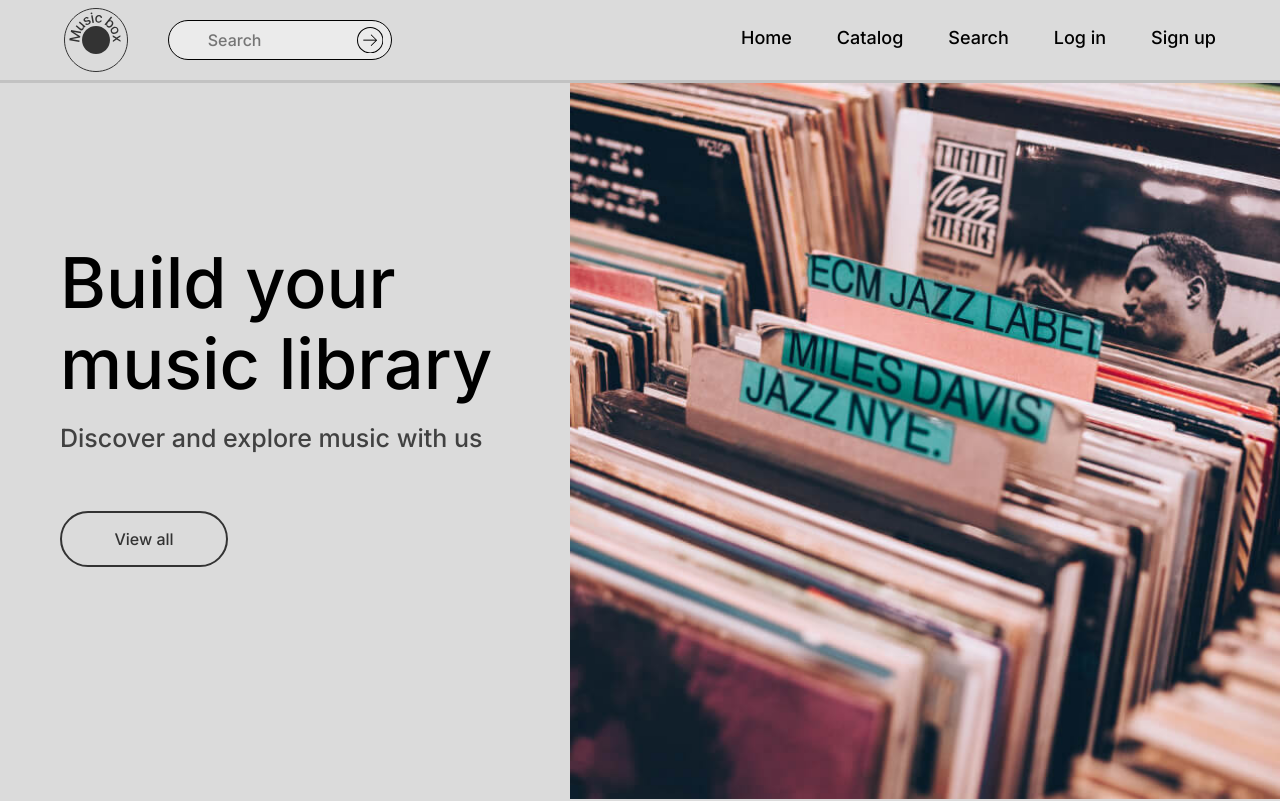
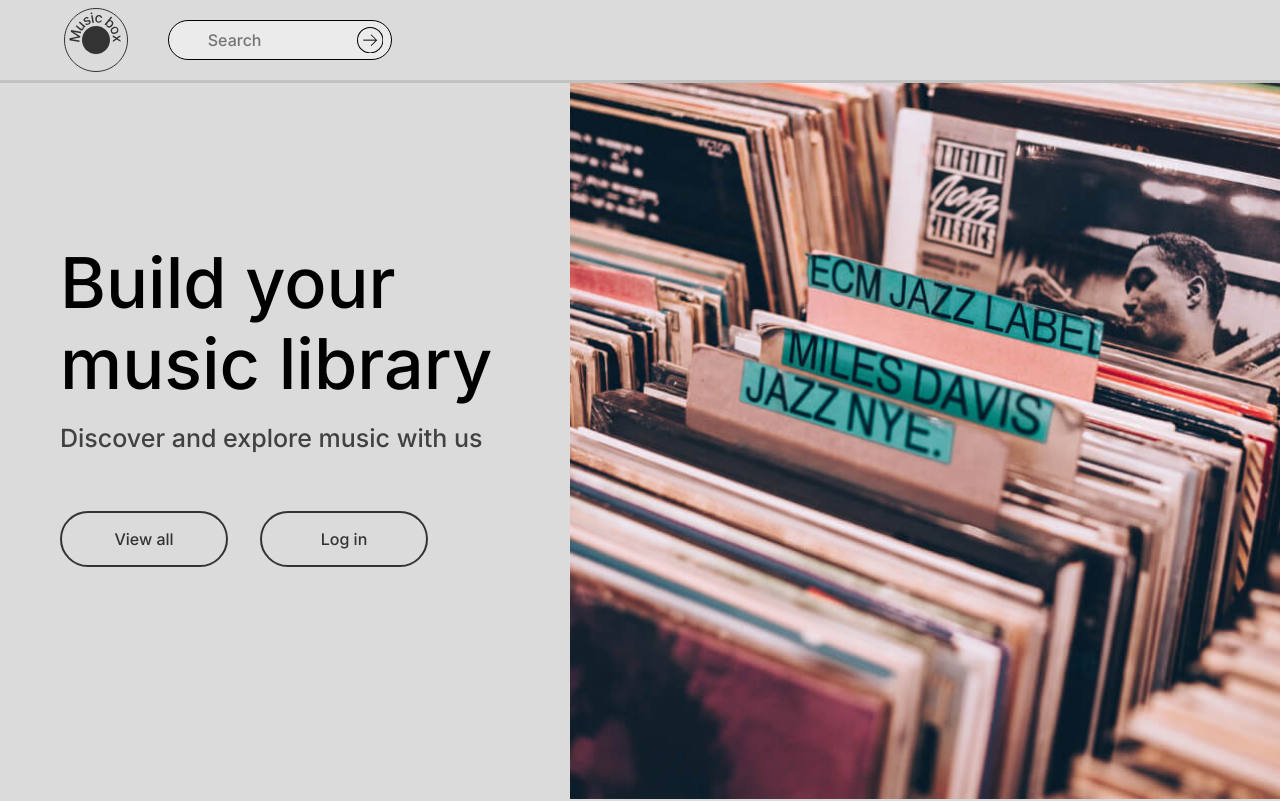
Before and after one commit to eprikhodko/music-box, a React (Create React App) app: page / in a window 1280 px wide. Shown: the top 801 px of the page. Built offline with nearby package versions, Linux system fonts and the light colour scheme; no server answers; some icons are missing.

Commit message:
Create useAuth hook that track user auth state in firebase

```diff
--- a/src/App.js
+++ b/src/App.js
@@ -1,8 +1,7 @@
 import { useState, useEffect } from "react"
 import { Switch, Route } from "react-router-dom"
 
-import { getAuth, onAuthStateChanged } from "firebase/auth"
-import firebaseApp from "./lib/firebase"
+import useAuth from "./hooks/useAuth"
 
 import * as ROUTES from "./constants/routes"
 
@@ -24,22 +23,7 @@
 import UserContext from "./context/user"
 
 function App() {
-  const currentUser = false
-
-  const auth = getAuth(firebaseApp)
-
-  onAuthStateChanged(auth, (user) => {
-    if (user) {
-      // User is signed in, see docs for a list of available properties
-      // https://firebase.google.com/docs/reference/js/firebase.User
-      const { uid } = user
-      // ...
-      console.log(uid)
-    } else {
-      // User is signed out
-      // ...
-    }
-  })
+  const currentUser = useAuth()
 
   const [albumsData, setAlbumsData] = useState([])
   const [isAlbumsDataLoading, setIsAlbumsDataLoading] = useState(true)
--- a/src/components/Header/index.js
+++ b/src/components/Header/index.js
@@ -1,10 +1,12 @@
 import PropTypes from "prop-types"
 import styled from "styled-components"
 
+import { useContext } from "react"
 import { Content } from "../shared/Containers"
 import Logo from "./Logo"
 import SearchBox from "../shared/SearchBox"
 import Nav from "./Nav"
+import UserContext from "../../context/user"
 
 const StyledHeader = styled.header`
   width: 100%;
@@ -26,6 +28,8 @@
 `
 
 function Header({ noSearchBox }) {
+  const currentUser = useContext(UserContext)
+
   return (
     <StyledHeader>
       <HeaderContent>
@@ -35,7 +39,7 @@
             {!noSearchBox && <SearchBox />}
           </ContainerFlex>
 
-          <Nav />
+          {currentUser && <Nav />}
         </Content>
       </HeaderContent>
     </StyledHeader>
--- a/src/components/Hero.js
+++ b/src/components/Hero.js
@@ -37,7 +37,7 @@
 `
 
 function Hero() {
-  const { currentUser } = useContext(UserContext)
+  const currentUser = useContext(UserContext)
 
   return (
     <HeroContent>
@@ -54,7 +54,7 @@
             >
               View all
             </HeroButton>
-            {currentUser && (
+            {!currentUser && (
               <HeroButton as={Link} to={ROUTES.LOGIN} $marginTop="0.3em">
                 Log in
               </HeroButton>
--- a/src/components/SignUpForm.js
+++ b/src/components/SignUpForm.js
@@ -6,7 +6,6 @@
 // import { } from 'firebase/<service>';
 import { getAuth, createUserWithEmailAndPassword } from "firebase/auth"
 import { getFirestore, doc, setDoc, serverTimestamp } from "firebase/firestore"
-import firebaseApp from "../lib/firebase"
 
 import * as ROUTES from "../constants/routes"
 import { Button } from "./shared/Button"
@@ -39,8 +38,8 @@
 
   // const { firebase } = useContext(FirebaseContext)
 
-  const auth = getAuth(firebaseApp)
-  const db = getFirestore(firebaseApp)
+  const auth = getAuth()
+  const db = getFirestore()
 
   const handleSignup = async (event) => {
     event.preventDefault()
--- /dev/null
+++ b/src/hooks/useAuth.js
@@ -0,0 +1,20 @@
+import { useState, useEffect } from "react"
+import { getAuth, onAuthStateChanged } from "firebase/auth"
+import firebaseApp from "../lib/firebase"
+
+function useAuth() {
+  const [currentUser, setCurrentUser] = useState(null)
+  const auth = getAuth(firebaseApp)
+
+  useEffect(() => {
+    const authListener = onAuthStateChanged(auth, (user) =>
+      setCurrentUser(user)
+    )
+
+    return authListener
+  }, [])
+
+  return currentUser
+}
+
+export default useAuth
--- a/src/index.js
+++ b/src/index.js
@@ -2,9 +2,9 @@
 import ReactDOM from "react-dom"
 import { BrowserRouter as Router } from "react-router-dom"
 import App from "./App"
-import firebase from "./lib/firebase"
+// import firebase from "./lib/firebase"
 
-import FirebaseContext from "./context/firebase"
+// import FirebaseContext from "./context/firebase"
 
 import GlobalStyle from "./globalStyles"
 
@@ -12,9 +12,9 @@
   <React.StrictMode>
     <GlobalStyle />
     <Router>
-      <FirebaseContext.Provider value={firebase}>
-        <App />
-      </FirebaseContext.Provider>
+      {/* <FirebaseContext.Provider value={firebase}> */}
+      <App />
+      {/* </FirebaseContext.Provider> */}
     </Router>
   </React.StrictMode>,
   document.getElementById("root")
```
Also changed, not shown: src/lib/firebase.js (+7 -0 lines).
